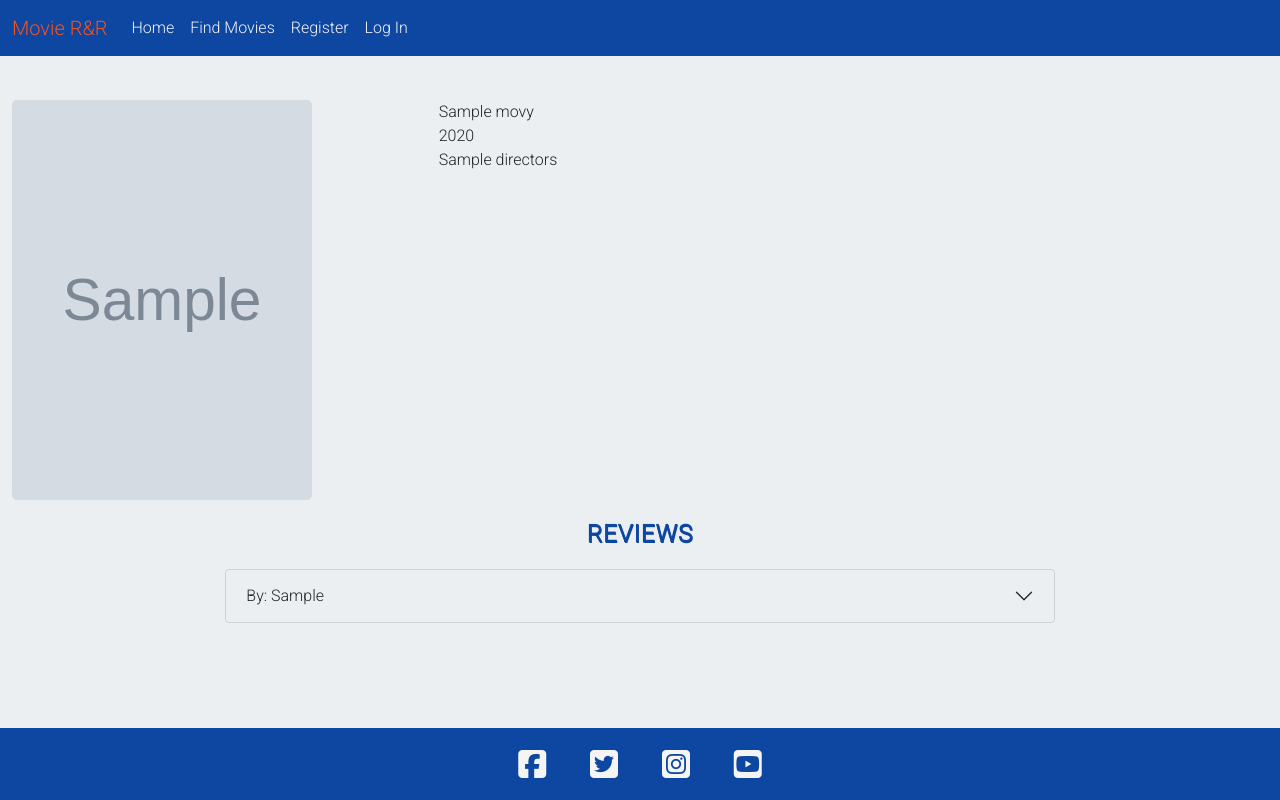
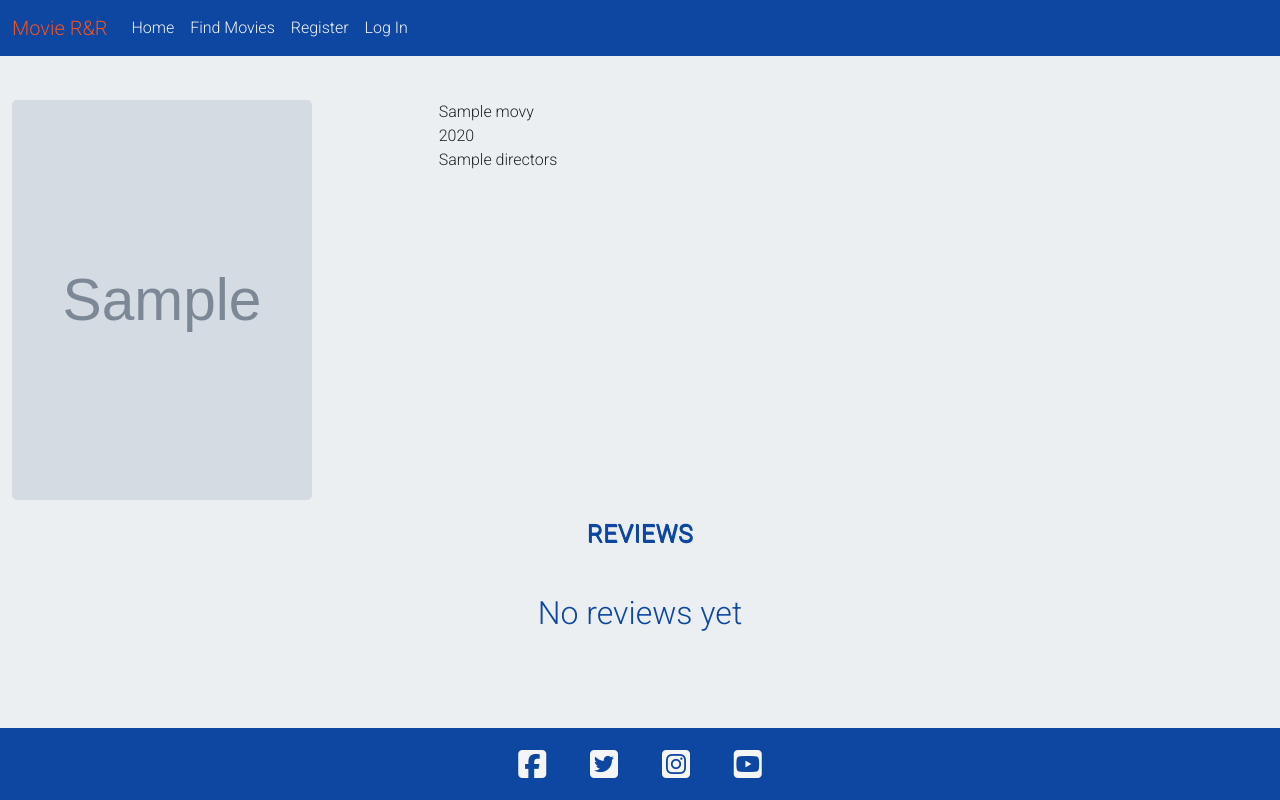
Before and after one commit to davidlidebrandt/milestone-project-3, a Flask app: page /moviepage/1 in a window 1280 px wide. Run offline with Flask 2, Linux system fonts and the light colour scheme; grey boxes marked "Sample" are stand-in pictures; a database or web service that is not in the repository returns one stand-in record (values such as "Sample title"); some libraries are stand-ins or nearby versions.

Commit message:
Display text not  accordion when no reviews exists

```diff
--- a/static/css/style.css
+++ b/static/css/style.css
@@ -253,7 +253,7 @@ main {
     border-radius: 5px;
 }
 
-.no-result-text {
+.no-result-text, .no-reviews-text {
     text-align: center;
     font-size: 200%;
     color: #0d47a1;
--- a/templates/moviepage.html
+++ b/templates/moviepage.html
@@ -25,7 +25,8 @@
 </div>
 <div class="col-8 offset-2">
   <h4 class="custom-h4">Reviews</h4>
-   <div class="accordion" id="accordionExample">
+   {% if review %}
+  <div class="accordion" id="accordionExample">
  {% for review in get_movie.reviews %}
     <div class="accordion-item">
     <h2 class="accordion-header" id="heading{{ loop.index }}">
@@ -41,6 +42,9 @@
   </div>
 {% endfor %}
     </div>
+{% else %}
+<p class="no-reviews-text">No reviews yet</p>
+{% endif %}
 
 
 </div>
```
